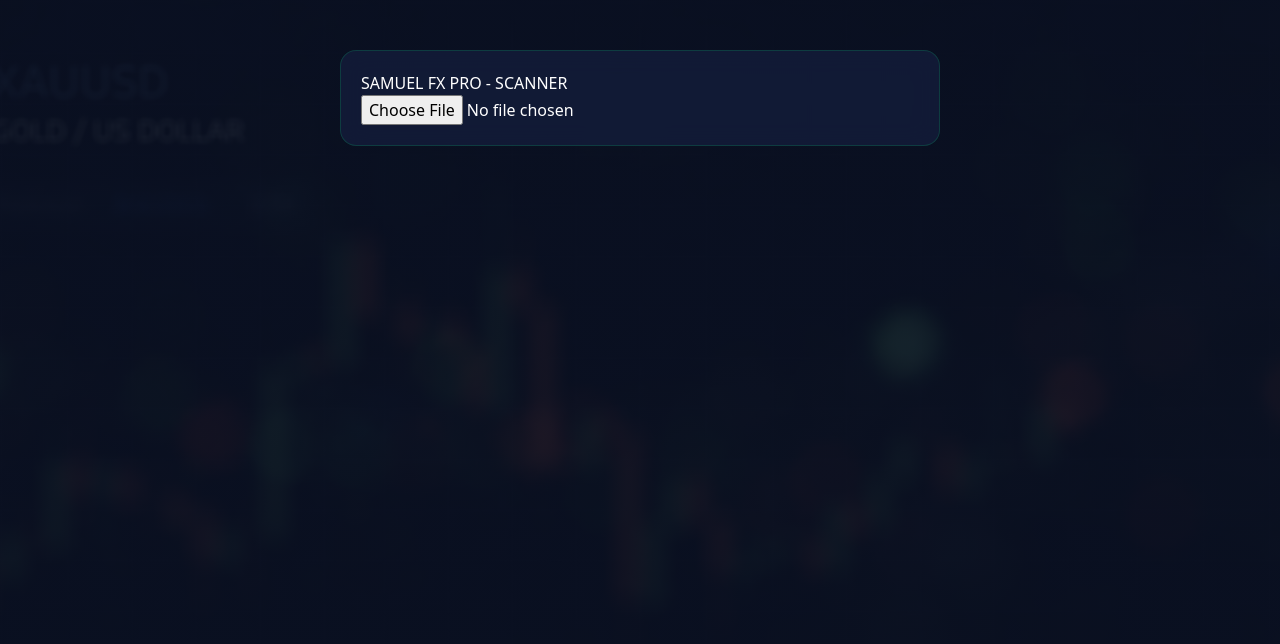
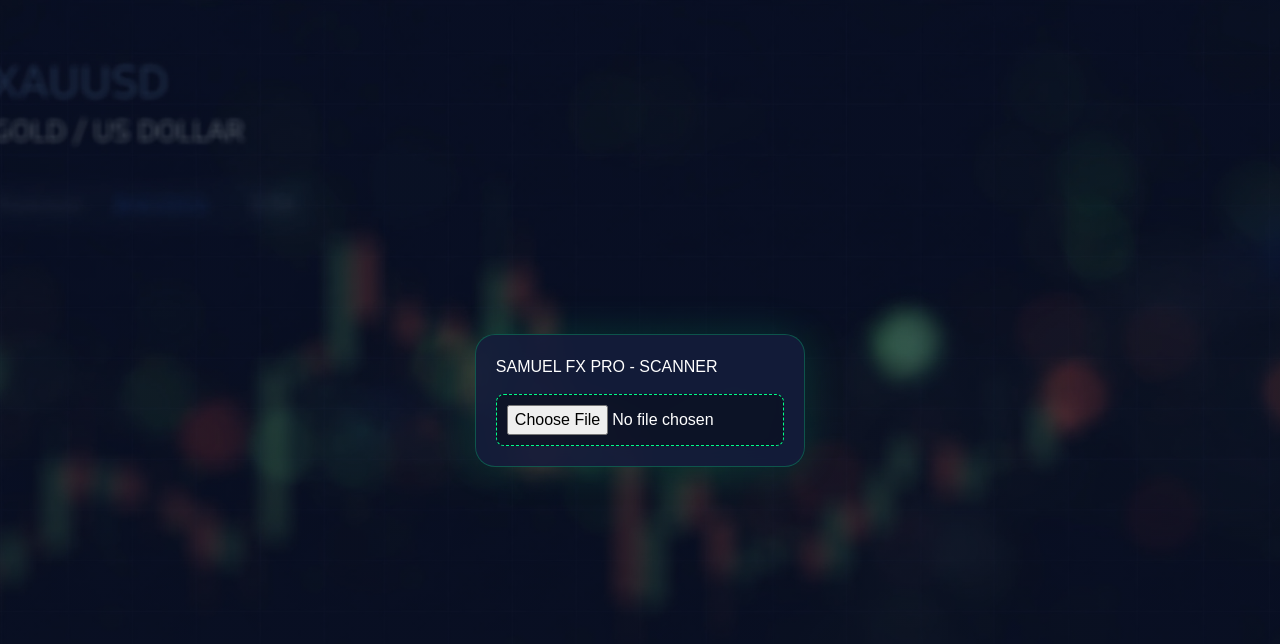
Before and after one commit to vulturesonkid/FUNDAMENTAL-SCANNER, a React (Vite) app: page / in a window 1280 px wide. Shown: the top 644 px of the page. Built offline with nearby package versions, Linux system fonts and the light colour scheme.

Commit message:
Enhance styles for body and card components

```diff
--- a/src/index.css
+++ b/src/index.css
@@ -1,13 +1,31 @@
 body {
-  background: linear-gradient(rgba(10,16,32,0.88), rgba(10,16,32,0.93)), url('/bg-chart.jpg');
+  margin: 0;
+  min-height: 100vh;
+  background: linear-gradient(rgba(10,16,32,0.55), rgba(10,16,32,0.70)), url('/bg-chart.jpg');
   background-size: cover;
   background-attachment: fixed;
   background-position: center;
   color: white;
+  font-family: sans-serif;
+  display: flex;
+  align-items: center;
+  justify-content: center;
 }
 .card {
-  backdrop-filter: blur(12px);
-  background: rgba(20,30,60,0.75);
-  border: 1px solid rgba(0,255,136,0.15);
-  border-radius: 16px;
+  backdrop-filter: blur(16px);
+  background: rgba(20,30,60,0.85);
+  border: 1px solid rgba(0,255,136,0.25);
+  border-radius: 20px;
+  padding: 30px;
+  box-shadow: 0 0 40px rgba(0,255,136,0.15);
+  max-width: 650px;
+  width: 90%;
 }
+input[type="file"] {
+  margin-top: 15px;
+  padding: 10px;
+  background: rgba(0,0,0,0.3);
+  border-radius: 8px;
+  border: 1px dashed #00ff88;
+  width: 100%;
+}
```
